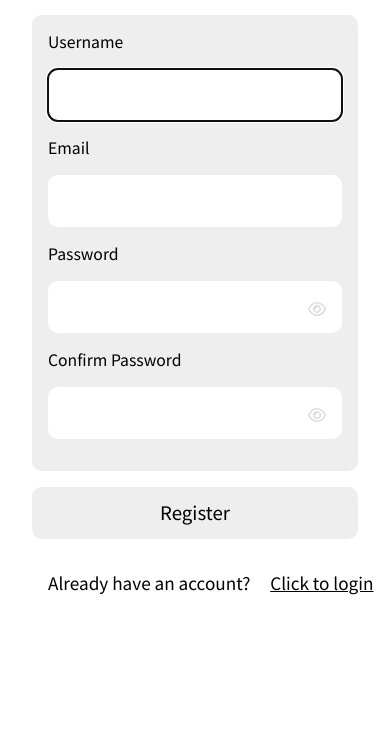
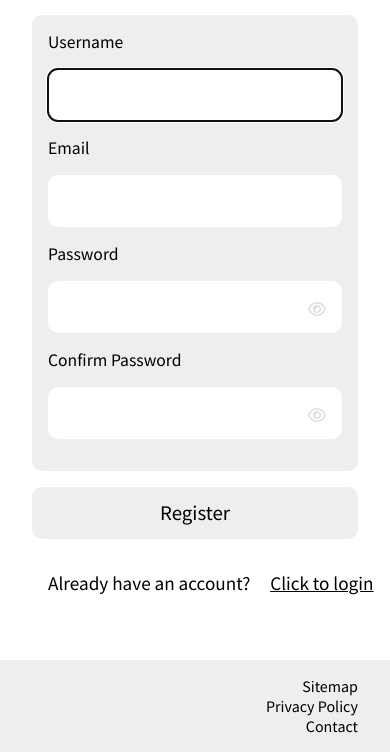
Before and after one commit to adkwalters/an-easy-read, a Flask app: page /register in a window 390 px wide. Shown: the part 137-889 px from the top of the page. Before the commit the page ends 732 px from the top, so only its background shows below. Run offline with Flask 2, Linux system fonts and the light colour scheme; some libraries are stand-ins or nearby versions.

Commit message:
Add: website footer to be displayed sitewide
Add a footer to the layout template so that it is displayed across
the entire site.
Add styling so that the footer is always displayed at the bottom of
the page regardless of the height of the main content.
Update the print media query so that the footer is not printed when
printing an article.

```diff
--- a/app/static/css/article-pages.css
+++ b/app/static/css/article-pages.css
@@ -246,4 +246,7 @@ textarea.form-text-header {
     figcaption {
         text-align: center;
     }
+    footer {
+        display: none;
+    }
 }
--- a/app/static/css/auth.css
+++ b/app/static/css/auth.css
@@ -9,9 +9,10 @@
 /* || Registration and Login || */
 
 #auth-page {
+    min-height: calc(100vh - 14rem); /* for footer on short pages*/
     min-width: 10rem;
     max-width: 30rem;
-    margin: 6rem auto;
+    margin: 6rem auto 4rem auto;
     padding: 0 1rem;
 }
 #auth-page a {
--- a/app/static/css/sitewide.css
+++ b/app/static/css/sitewide.css
@@ -65,21 +65,36 @@
     display: flex;
         flex-direction: column;
         gap: 1rem;
+    min-height: calc(100vh - 11rem); /* for footer on short pages */
     min-width: 10rem;
     max-width: 80vw;
-    margin: 6rem auto;
+    margin: 6rem auto 3rem auto;
 }
 .full-page {
     display: flex;
         flex-direction: column;
         gap: 1rem;
+    height: 100%;
+    min-height: calc(100vh - 11rem); /* for footer on short pages*/
     min-width: 10rem;
     max-width: 49rem;
-    margin: 6rem auto;
+    margin: 6rem auto 3rem auto;
     padding: 0 2rem;
 }
 .full-page section {
     padding: 1rem;
+}
+
+
+/* || Footer || */
+
+footer {
+    width: 100%;
+    padding: 1rem 2rem;
+    background: var(--foreground);
+}
+footer ul {
+    text-align: right;
 }
 
 
@@ -111,7 +126,8 @@
     .full-spread,
     .full-page {
         gap: 2rem;
-        margin: 7rem auto;
+        min-height: calc(100vh - 13rem); /* for footer on short pages*/
+        margin: 7rem auto 4rem auto;
     }
     .full-page {
         padding: 0 3rem;
--- a/app/templates/layout.html
+++ b/app/templates/layout.html
@@ -65,4 +65,11 @@
         <!-- Main -->
         {% block main %}{% endblock %}
     </main>
+    <footer>
+        <ul>
+            <li><a href="">Sitemap</a></li>
+            <li><a href="">Privacy Policy</a></li>
+            <li><a href="{{ url_for('main.contact')}}">Contact</a></li>
+        </ul>
+    </footer>
 </body>
```
